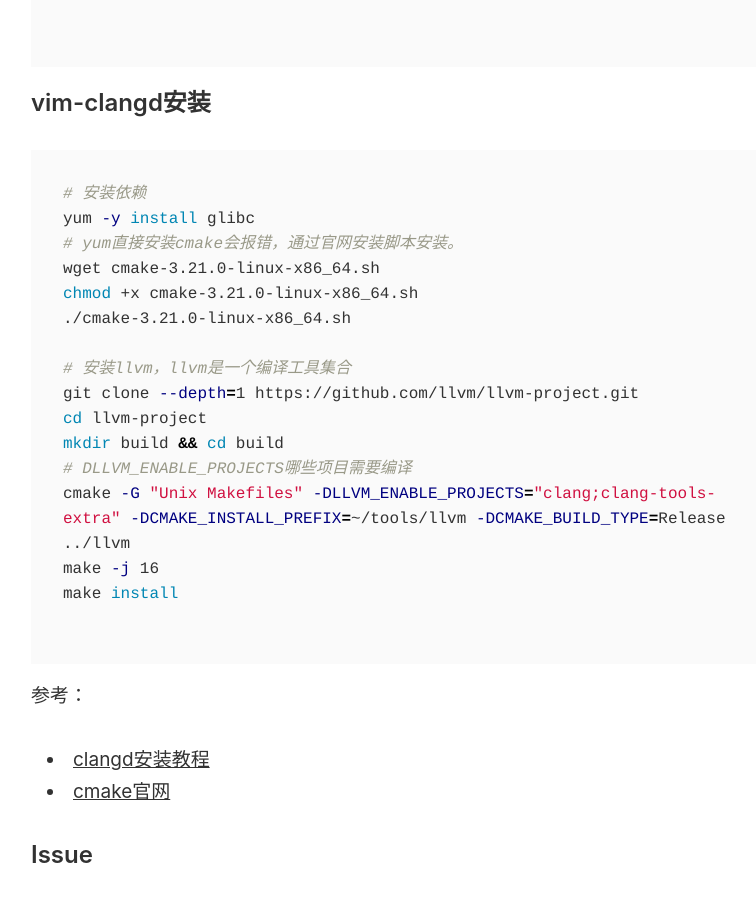
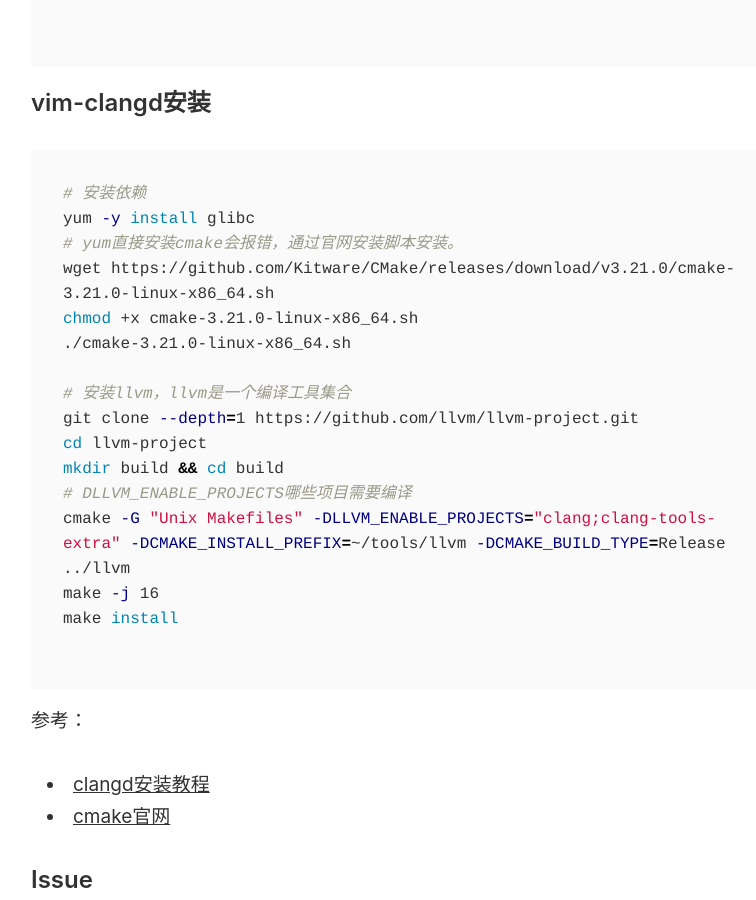
Before and after one commit to Lovecanon/lovecanon.github.io, a Jekyll site: the page built from _posts/2021-2-8-VIM配置.md, in a window 1280 px wide and 900 px high, scrolled down 912 px. Shown: the whole window, without its empty margins (225-981 px from the left). Built offline with Jekyll 4.4.1, drawn with Linux system fonts in a browser that asks for light colours; our own code applies the rules of GitHub Pages for plain Markdown files; part of the change alters nothing that is shown.

Commit message:
Update 2021-2-8-VIM配置.md

```diff
--- a/_posts/2021-2-8-VIM配置.md
+++ b/_posts/2021-2-8-VIM配置.md
@@ -31,7 +31,7 @@ vim --version | head -1
 # 安装依赖
 yum -y install glibc
 # yum直接安装cmake会报错，通过官网安装脚本安装。
-wget cmake-3.21.0-linux-x86_64.sh
+wget https://github.com/Kitware/CMake/releases/download/v3.21.0/cmake-3.21.0-linux-x86_64.sh
 chmod +x cmake-3.21.0-linux-x86_64.sh
 ./cmake-3.21.0-linux-x86_64.sh
 
```
